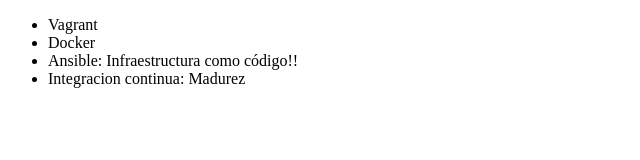
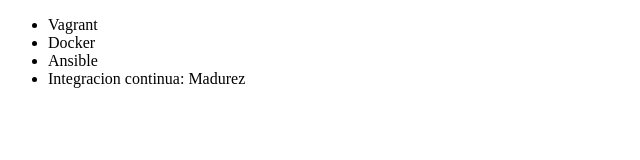
Before and after one commit to Heri2023/alura-git, a plain HTML site: page index.html in a window 1280 px wide. Shown: the whole page, without its empty margins (0-640 px from the left). Drawn offline with Linux system fonts and the light colour scheme.

Commit message:
Revert "Cambiando nombre del curso de Ansible"
This reverts commit 340b1915a583376ad108affd76437a59561c6bde.

```diff
--- a/index.html
+++ b/index.html
@@ -8,7 +8,7 @@
      <ul>
          <li> Vagrant </li>
          <li> Docker </li>
-         <li> Ansible: Infraestructura como código!! </li>
+         <li> Ansible </li>
          <li> Integracion continua: Madurez </li>
      </ul>
 </body>
```
